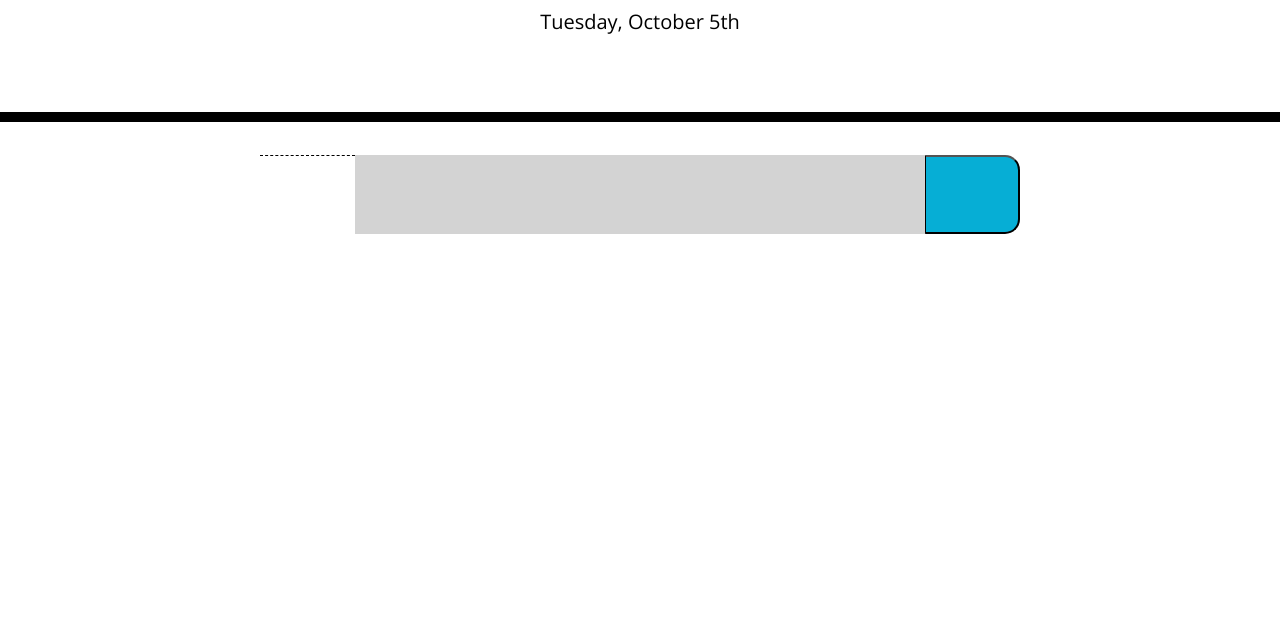
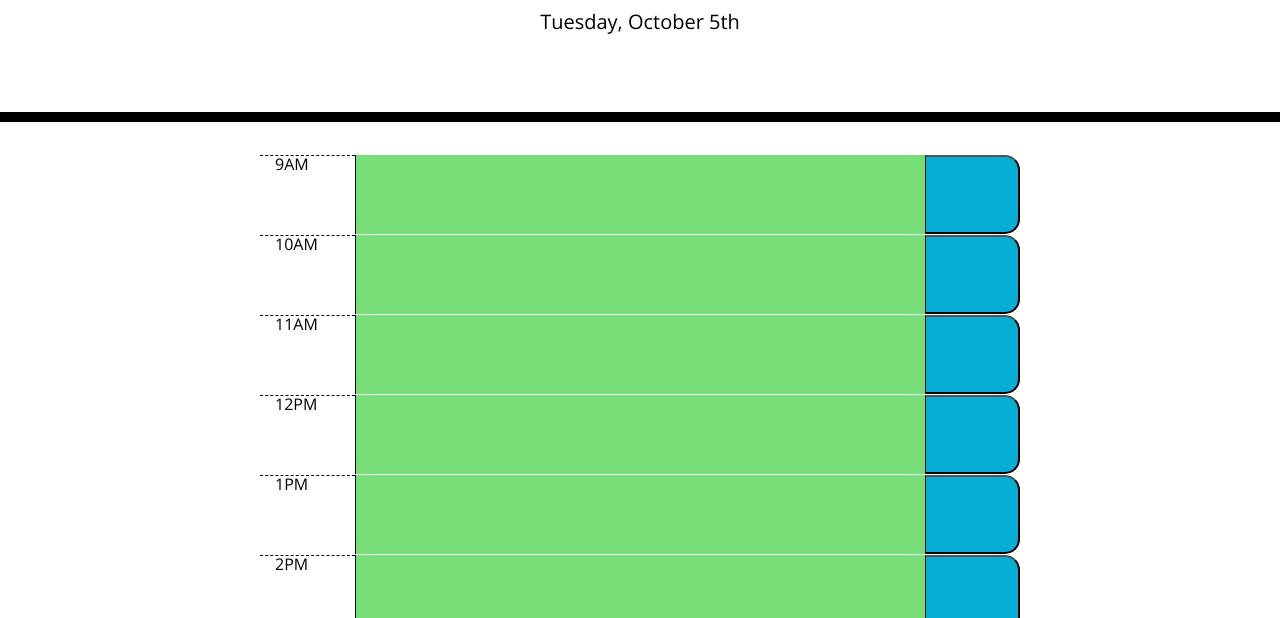
Before and after one commit to IsaacJCarnes/work-calender-ij, a plain HTML site: page index.html in a window 1280 px wide. Shown: the part 182-800 px from the top of the page. Drawn offline with nearby package versions, Linux system fonts and the light colour scheme.

Commit message:
JS now adds an area for each hour of the work. Button needs to save text to local storage

```diff
--- a/assets/css/style.css
+++ b/assets/css/style.css
@@ -43,6 +43,8 @@ textarea {
   color: #000000;
   border-top: 1px dashed #000000;
   width: 5%;
+  display: flex;
+  justify-items: flex-start;
 }
 
 .past {
@@ -70,7 +72,8 @@ textarea {
   width: 5%;
 }
 
-.saveBtn i:hover {
+.saveBtn:hover {
   font-size: 20px;
   transition: all 0.3s ease-in-out;
+  background-color: #0689d5;
 }
--- a/assets/javascript/main.js
+++ b/assets/javascript/main.js
@@ -1,6 +1,43 @@
 console.log(moment());
-console.log(moment("getHours"));
 console.log(moment().utcOffset('+2000').format('YYYY-MM-DD HH:mm'));
 const container = document.getElementById("container");
 const currentDay = document.getElementById("currentDay");
 currentDay.textContent = moment().format("dddd, MMMM Do");
+
+const workDay = [9, 10, 11, 12, 13, 14, 15, 16, 17];
+
+function base24To12(time){
+    if(time < 12){
+        return time + "AM";
+    } else if(time == 12){
+        return time + "PM";
+    } else {
+        return time%12 + "PM";
+    }
+}
+
+for(i = 0; i < workDay.length; i++){
+    var timeBlock = document.createElement("div");
+    timeBlock.classList = "time-block row";
+
+    var hour = document.createElement("div");
+    hour.classList = "hour col-1";
+    hour.textContent = base24To12(workDay[i]);
+
+    var taskBlock = document.createElement("textarea");
+    if(workDay[i] < Number(moment().format("HH"))){
+        taskBlock.classList = "past col-6";
+    } else if(workDay[i] == Number(moment().format("HH"))){
+        taskBlock.classList = "present col-6";
+    } else {
+        taskBlock.classList = "future col-6";
+    }
+
+    var saveBtn = document.createElement("button");
+    saveBtn.classList = "saveBtn col-1";
+
+    timeBlock.appendChild(hour);
+    timeBlock.appendChild(taskBlock);
+    timeBlock.appendChild(saveBtn);
+    container.appendChild(timeBlock);
+}
--- a/index.html
+++ b/index.html
@@ -30,12 +30,6 @@
     </header>
     <div id="container" class="container">
       <!-- Timeblocks go here -->
-      <div class="time-block row">
-        <div class="hour col-1"></div>
-        <div class="past col-6"></div>
-        <button class="saveBtn col-1"></button>
-      </div>
-
     </div>
 
     <script src="https://cdnjs.cloudflare.com/ajax/libs/jquery/3.2.1/jquery.min.js"></script>
```
